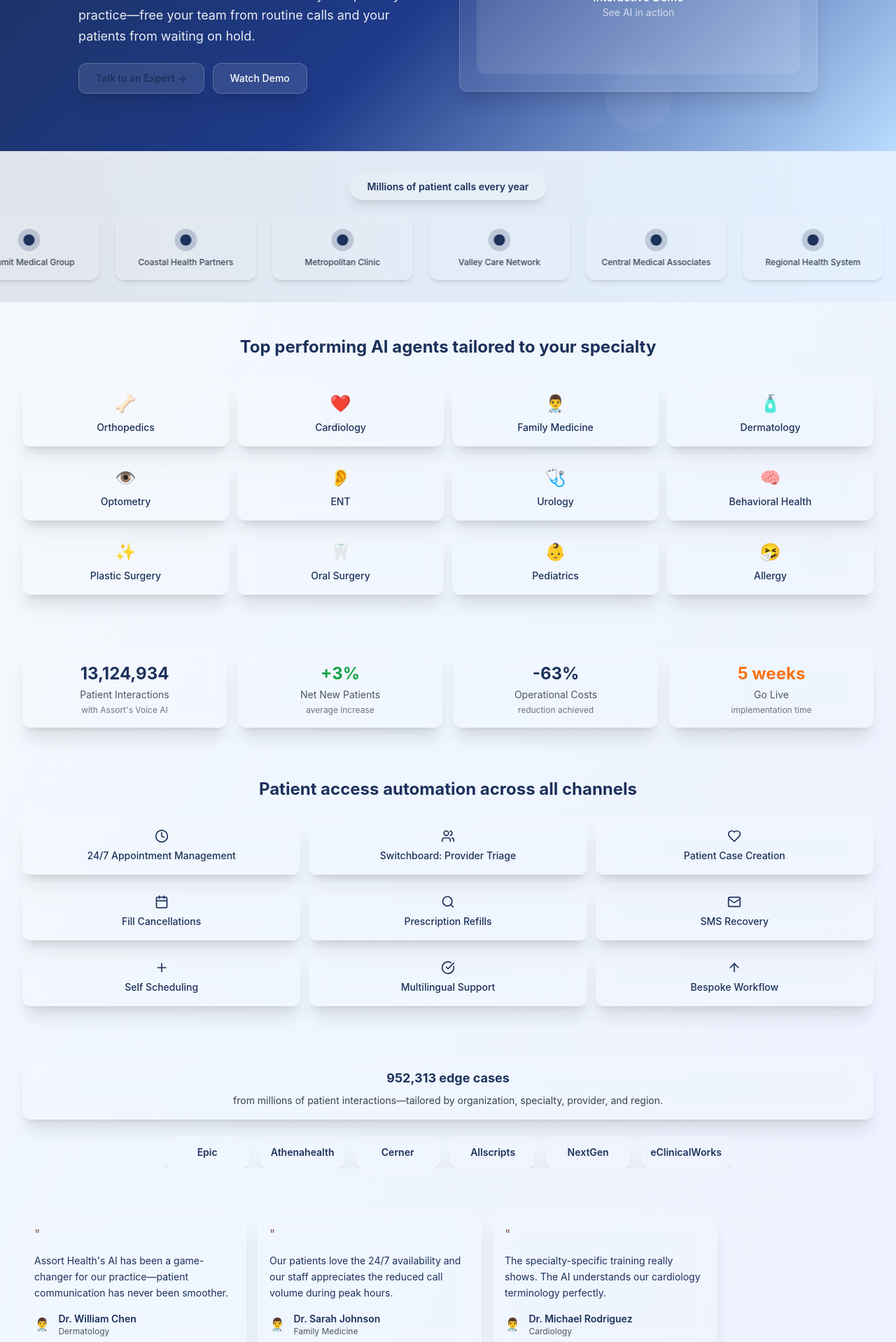
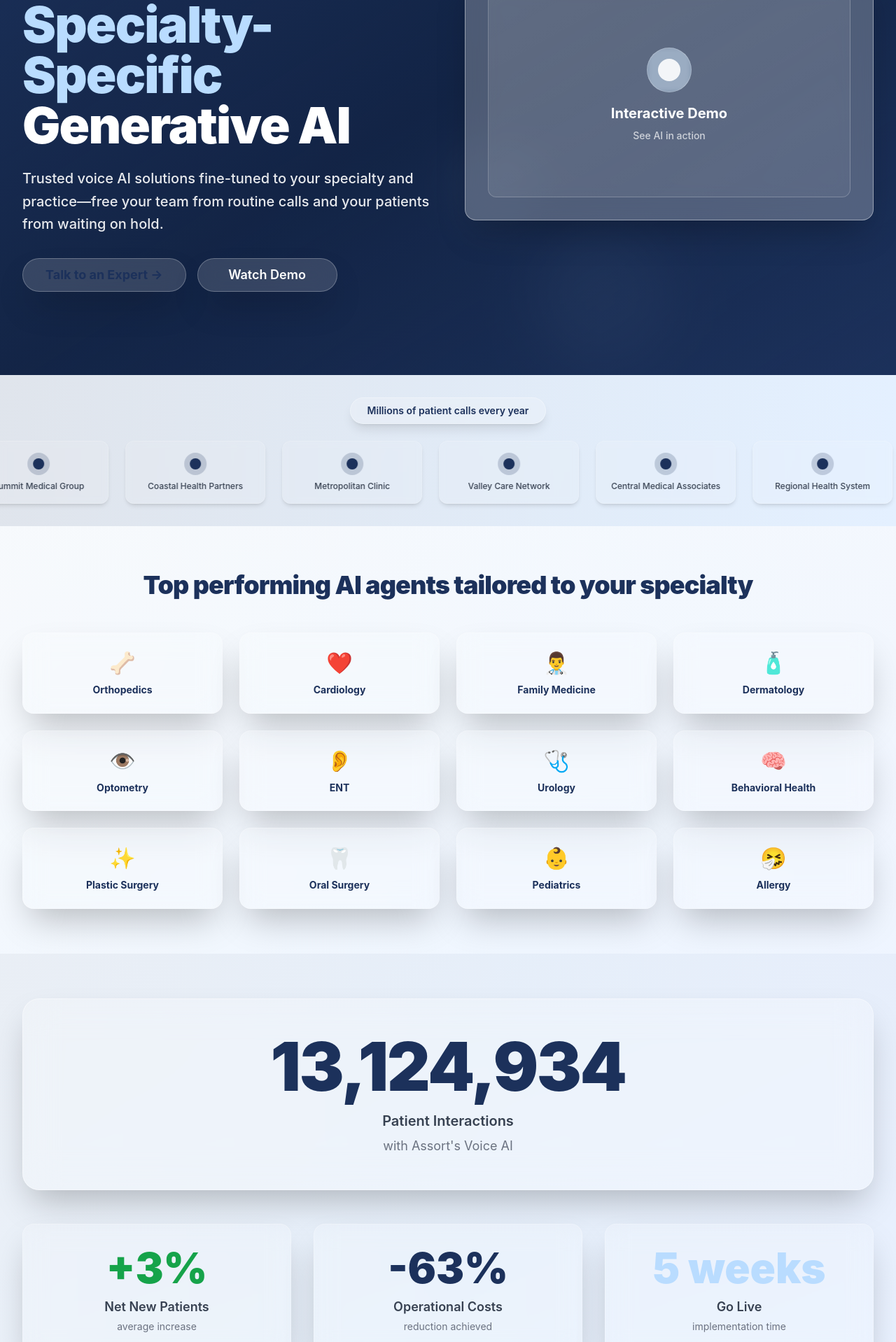
Before and after one commit to sumtzehern/assort-ai-access-web, a React (Vite) app: page / in a window 1280 px wide. Shown: the part 320-2238 px from the top of the page at 70% size. Built offline with nearby package versions, Linux system fonts and the light colour scheme.

Commit message:
Refine homepage design
- Implement requested changes to the specialty grid, hero animation, clinic logos, testimonials, and navigation links.
- Apply the Neptune design principles.

```diff
--- a/src/components/FeaturesSection.tsx
+++ b/src/components/FeaturesSection.tsx
@@ -5,65 +5,77 @@ import { Clock, Users, Calendar, Heart, Search, Mail, Plus, CheckCircle, ArrowUp
 const FeaturesSection = () => {
   const features = [
     {
-      icon: <Clock className="w-5 h-5" />,
-      title: '24/7 Appointment Management'
+      icon: <Clock className="w-6 h-6" />,
+      title: '24/7 Appointment Management',
+      description: 'Round-the-clock scheduling and rescheduling'
     },
     {
-      icon: <Users className="w-5 h-5" />,
-      title: 'Switchboard: Provider Triage'
+      icon: <Users className="w-6 h-6" />,
+      title: 'Switchboard: Provider Triage',
+      description: 'Smart routing and FAQ handling'
     },
     {
-      icon: <Heart className="w-5 h-5" />,
-      title: 'Patient Case Creation'
+      icon: <Heart className="w-6 h-6" />,
+      title: 'Patient Case Creation',
+      description: 'Automated case documentation'
     },
     {
-      icon: <Calendar className="w-5 h-5" />,
-      title: 'Fill Cancellations'
+      icon: <Calendar className="w-6 h-6" />,
+      title: 'Fill Cancellations',
+      description: 'Automatic waitlist management'
     },
     {
-      icon: <Search className="w-5 h-5" />,
-      title: 'Prescription Refills'
+      icon: <Search className="w-6 h-6" />,
+      title: 'Prescription Refills',
+      description: 'Streamlined refill processing'
     },
     {
-      icon: <Mail className="w-5 h-5" />,
-      title: 'SMS Recovery'
+      icon: <Mail className="w-6 h-6" />,
+      title: 'SMS Recovery',
+      description: 'Text-based patient engagement'
     },
     {
-      icon: <Plus className="w-5 h-5" />,
-      title: 'Self Scheduling'
+      icon: <Plus className="w-6 h-6" />,
+      title: 'Self Scheduling',
+      description: 'Patient-driven appointment booking'
     },
     {
-      icon: <CheckCircle className="w-5 h-5" />,
-      title: 'Multilingual Support'
+      icon: <CheckCircle className="w-6 h-6" />,
+      title: 'Multilingual Support',
+      description: 'Global language accessibility'
     },
     {
-      icon: <ArrowUp className="w-5 h-5" />,
-      title: 'Bespoke Workflow'
+      icon: <ArrowUp className="w-6 h-6" />,
+      title: 'Bespoke Workflow',
+      description: 'Custom automation solutions'
     }
   ];
 
   return (
-    <section className="py-10">
+    <section className="py-16 bg-gradient-to-b from-blue-50/30 to-slate-50/50">
       <div className="max-w-7xl mx-auto px-4 sm:px-6 lg:px-8">
-        <div className="text-center mb-6">
-          <h2 className="text-2xl font-bold text-[#1C315B] mb-2">
+        <div className="text-center mb-12">
+          <h2 className="text-4xl font-black text-[#1C315B] mb-4 tracking-tight">
             Patient access automation across all channels
           </h2>
         </div>
 
-        <div className="grid grid-cols-3 gap-3">
+        <div className="grid grid-cols-3 gap-6">
           {features.map((feature, index) => (
             <div
               key={feature.title}
-              className="glass glass-hover rounded-xl p-4 text-center transition-all duration-300 hover:scale-105"
+              className="glass glass-hover rounded-2xl p-6 text-center transition-all duration-300 hover:scale-105 backdrop-blur-md border border-white/30"
               style={{ animationDelay: `${index * 50}ms` }}
             >
-              <div className="text-[#1C315B] mb-2 flex justify-center">
+              <div className="text-[#1C315B] mb-4 flex justify-center">
                 {feature.icon}
               </div>
-              <h3 className="text-sm font-medium text-[#1C315B]">
+              <h3 className="text-lg font-bold text-[#1C315B] mb-2 leading-tight">
                 {feature.title}
               </h3>
+              <p className="text-sm text-gray-600 font-medium">
+                {feature.description}
+              </p>
             </div>
           ))}
         </div>
--- a/src/components/HeroSection.tsx
+++ b/src/components/HeroSection.tsx
@@ -4,52 +4,56 @@ import { Button } from '@/components/ui/button';
 
 const HeroSection = () => {
   return (
-    <section className="relative hero-gradient min-h-[60vh] flex items-center overflow-hidden">
-      {/* Animated background elements */}
+    <section className="relative hero-gradient min-h-screen flex items-center overflow-hidden">
+      {/* Advanced animated background particles */}
       <div className="absolute inset-0 overflow-hidden">
-        <div className="absolute top-1/4 left-1/4 w-32 h-32 bg-white/5 rounded-full animate-float"></div>
-        <div className="absolute top-3/4 right-1/4 w-24 h-24 bg-white/5 rounded-full animate-float" style={{ animationDelay: '1s' }}></div>
-        <div className="absolute top-1/2 left-3/4 w-40 h-40 bg-white/3 rounded-full animate-float" style={{ animationDelay: '2s' }}></div>
+        <div className="absolute top-1/4 left-1/4 w-64 h-64 bg-white/3 rounded-full animate-float blur-xl"></div>
+        <div className="absolute top-3/4 right-1/4 w-48 h-48 bg-[#B9DCFF]/20 rounded-full animate-float blur-2xl" style={{ animationDelay: '1s' }}></div>
+        <div className="absolute top-1/2 left-3/4 w-80 h-80 bg-white/2 rounded-full animate-float blur-3xl" style={{ animationDelay: '2s' }}></div>
+        <div className="absolute bottom-1/4 left-1/2 w-32 h-32 bg-[#B9DCFF]/15 rounded-full animate-float blur-xl" style={{ animationDelay: '3s' }}></div>
+
+        {/* Gradient overlay for depth */}
+        <div className="absolute inset-0 bg-gradient-to-br from-[#1C315B]/80 via-[#142648]/70 to-[#1C315B]/90"></div>
       </div>
 
       {/* Content */}
-      <div className="relative max-w-7xl mx-auto px-4 sm:px-6 lg:px-8 py-16">
-        <div className="grid grid-cols-1 lg:grid-cols-2 gap-8 items-center">
-          <div className="text-white space-y-6">
-            <div className="space-y-4">
-              <h1 className="text-4xl lg:text-5xl font-bold leading-tight">
+      <div className="relative max-w-7xl mx-auto px-4 sm:px-6 lg:px-8 py-20">
+        <div className="grid grid-cols-1 lg:grid-cols-2 gap-12 items-center">
+          <div className="text-white space-y-8">
+            <div className="space-y-6">
+              <h1 className="text-5xl lg:text-7xl font-black leading-[1.1] tracking-tight">
                 Answer Calls with
-                <span className="block text-[#B9DCFF]">
+                <span className="block text-[#B9DCFF] font-black">
                   Specialty-Specific
                 </span>
-                <span className="block">
+                <span className="block font-black">
                   Generative AI
                 </span>
               </h1>
-              <p className="text-lg text-white/90 leading-relaxed max-w-lg">
+              <p className="text-xl text-white/90 leading-relaxed max-w-2xl font-medium">
                 Trusted voice AI solutions fine-tuned to your specialty and practice—free your team from routine calls and your patients from waiting on hold.
               </p>
             </div>
 
-            <div className="flex flex-col sm:flex-row gap-3">
-              <Button size="lg" className="glass-button bg-white text-[#1C315B] hover:bg-white/90 px-6 py-3 font-semibold rounded-lg">
+            <div className="flex flex-col sm:flex-row gap-4">
+              <Button size="lg" className="glass-button bg-white text-[#1C315B] hover:bg-white/90 px-8 py-4 text-lg font-bold rounded-full h-12 min-w-[200px]">
                 Talk to an Expert →
               </Button>
-              <Button variant="outline" size="lg" className="glass-button border-white/30 text-white hover:bg-white/10 px-6 py-3 rounded-lg">
+              <Button variant="outline" size="lg" className="glass-button border-2 border-[#B9DCFF]/50 text-white hover:bg-[#B9DCFF]/10 hover:border-[#B9DCFF] px-8 py-4 text-lg font-semibold rounded-full h-12 min-w-[200px]">
                 Watch Demo
               </Button>
             </div>
           </div>
 
           <div className="relative">
-            <div className="glass rounded-xl p-6">
-              <div className="aspect-video bg-white/10 rounded-lg flex items-center justify-center">
+            <div className="glass-strong rounded-2xl p-8 backdrop-blur-xl">
+              <div className="aspect-video bg-gradient-to-br from-white/10 to-white/5 rounded-xl flex items-center justify-center border border-white/20">
                 <div className="text-center text-white">
-                  <div className="w-12 h-12 bg-white/20 rounded-full flex items-center justify-center mx-auto mb-3">
-                    <div className="w-6 h-6 bg-white rounded-full"></div>
+                  <div className="w-16 h-16 bg-[#B9DCFF]/30 rounded-full flex items-center justify-center mx-auto mb-4 backdrop-blur-sm border border-white/20">
+                    <div className="w-8 h-8 bg-white rounded-full animate-pulse"></div>
                   </div>
-                  <p className="font-medium">Interactive Demo</p>
-                  <p className="text-sm text-white/70">See AI in action</p>
+                  <p className="text-xl font-bold mb-2">Interactive Demo</p>
+                  <p className="text-sm text-white/70 font-medium">See AI in action</p>
                 </div>
               </div>
             </div>
--- a/src/components/SpecialtiesSection.tsx
+++ b/src/components/SpecialtiesSection.tsx
@@ -18,25 +18,25 @@ const SpecialtiesSection = () => {
   ];
 
   return (
-    <section className="py-12">
+    <section className="py-16 bg-gradient-to-b from-slate-50/50 to-blue-50/30">
       <div className="max-w-7xl mx-auto px-4 sm:px-6 lg:px-8">
-        <div className="text-center mb-8">
-          <h2 className="text-2xl font-bold text-[#1C315B] mb-2">
+        <div className="text-center mb-12">
+          <h2 className="text-4xl font-black text-[#1C315B] mb-4 tracking-tight">
             Top performing AI agents tailored to your specialty
           </h2>
         </div>
 
-        <div className="grid grid-cols-3 md:grid-cols-4 gap-3">
+        <div className="grid grid-cols-4 gap-6">
           {specialties.map((specialty, index) => (
             <div
               key={specialty.name}
-              className="glass glass-hover rounded-xl p-4 text-center transition-all duration-300 hover:scale-105 cursor-pointer"
-              style={{ animationDelay: `${index * 50}ms` }}
+              className="glass glass-hover rounded-2xl p-6 text-center transition-all duration-300 hover:scale-105 cursor-pointer group border border-white/30 backdrop-blur-md"
+              style={{ animationDelay: `${index * 75}ms` }}
             >
-              <div className="text-2xl mb-2 group-hover:scale-110 transition-transform duration-300">
+              <div className="text-3xl mb-3 group-hover:scale-110 transition-transform duration-300">
                 {specialty.icon}
               </div>
-              <h3 className="text-sm font-medium text-[#1C315B]">
+              <h3 className="text-sm font-bold text-[#1C315B] leading-tight">
                 {specialty.name}
               </h3>
             </div>
--- a/src/components/StatsSection.tsx
+++ b/src/components/StatsSection.tsx
@@ -38,43 +38,46 @@ const StatsSection = () => {
   }, []);
 
   return (
-    <section className="py-8">
+    <section className="py-16 bg-gradient-to-br from-[#1C315B]/5 to-[#B9DCFF]/10">
       <div className="max-w-7xl mx-auto px-4 sm:px-6 lg:px-8">
-        <div className="grid grid-cols-1 md:grid-cols-4 gap-4">
-          {/* Patient Interactions */}
-          <div className="glass rounded-xl p-4 text-center hover:scale-105 transition-all duration-300">
-            <div className="text-2xl font-bold text-[#1C315B] mb-1">
+        {/* Primary big number */}
+        <div className="text-center mb-12">
+          <div className="glass-strong rounded-3xl p-12 mb-8 backdrop-blur-xl border border-white/30">
+            <div className="text-8xl font-black text-[#1C315B] mb-4 tracking-tight">
               {patientInteractions.toLocaleString()}
             </div>
-            <div className="text-gray-600 text-sm">Patient Interactions</div>
-            <div className="text-xs text-gray-500 mt-1">with Assort's Voice AI</div>
+            <div className="text-xl text-gray-700 font-semibold">Patient Interactions</div>
+            <div className="text-lg text-gray-500 mt-2">with Assort's Voice AI</div>
           </div>
+        </div>
 
+        {/* Three mixed-size panels */}
+        <div className="grid grid-cols-1 md:grid-cols-3 gap-8">
           {/* Net New Patients */}
-          <div className="glass rounded-xl p-4 text-center hover:scale-105 transition-all duration-300">
-            <div className="text-2xl font-bold text-green-600 mb-1">
+          <div className="glass rounded-2xl p-8 text-center hover:scale-105 transition-all duration-300 backdrop-blur-md border border-white/30">
+            <div className="text-6xl font-black text-green-600 mb-3">
               +{newPatients}%
             </div>
-            <div className="text-gray-600 text-sm">Net New Patients</div>
-            <div className="text-xs text-gray-500 mt-1">average increase</div>
+            <div className="text-lg text-gray-700 font-semibold mb-1">Net New Patients</div>
+            <div className="text-sm text-gray-500">average increase</div>
           </div>
 
           {/* Operational Costs */}
-          <div className="glass rounded-xl p-4 text-center hover:scale-105 transition-all duration-300">
-            <div className="text-2xl font-bold text-[#1C315B] mb-1">
+          <div className="glass rounded-2xl p-8 text-center hover:scale-105 transition-all duration-300 backdrop-blur-md border border-white/30">
+            <div className="text-6xl font-black text-[#1C315B] mb-3">
               -{operationalCosts}%
             </div>
-            <div className="text-gray-600 text-sm">Operational Costs</div>
-            <div className="text-xs text-gray-500 mt-1">reduction achieved</div>
+            <div className="text-lg text-gray-700 font-semibold mb-1">Operational Costs</div>
+            <div className="text-sm text-gray-500">reduction achieved</div>
           </div>
 
           {/* Go Live */}
-          <div className="glass rounded-xl p-4 text-center hover:scale-105 transition-all duration-300">
-            <div className="text-2xl font-bold text-orange-500 mb-1">
+          <div className="glass rounded-2xl p-8 text-center hover:scale-105 transition-all duration-300 backdrop-blur-md border border-white/30">
+            <div className="text-6xl font-black text-[#B9DCFF] mb-3">
               {goLive} weeks
             </div>
-            <div className="text-gray-600 text-sm">Go Live</div>
-            <div className="text-xs text-gray-500 mt-1">implementation time</div>
+            <div className="text-lg text-gray-700 font-semibold mb-1">Go Live</div>
+            <div className="text-sm text-gray-500">implementation time</div>
           </div>
         </div>
       </div>
--- a/src/components/TestimonialsSection.tsx
+++ b/src/components/TestimonialsSection.tsx
@@ -6,41 +6,54 @@ const TestimonialsSection = () => {
     {
       quote: "Assort Health's AI has been a game-changer for our practice—patient communication has never been smoother.",
       author: "Dr. William Chen",
-      title: "Dermatology"
+      title: "Dermatology",
+      image: "https://images.unsplash.com/photo-1612349317150-e413f6a5b16d?w=400&h=400&fit=crop&crop=face"
     },
     {
       quote: "Our patients love the 24/7 availability and our staff appreciates the reduced call volume during peak hours.",
       author: "Dr. Sarah Johnson",
-      title: "Family Medicine"
+      title: "Family Medicine",
+      image: "https://images.unsplash.com/photo-1559839734-2b71ea197ec2?w=400&h=400&fit=crop&crop=face"
     },
     {
       quote: "The specialty-specific training really shows. The AI understands our cardiology terminology perfectly.",
       author: "Dr. Michael Rodriguez",
-      title: "Cardiology"
+      title: "Cardiology",
+      image: "https://images.unsplash.com/photo-1582750433449-648ed127bb54?w=400&h=400&fit=crop&crop=face"
     }
   ];
 
   return (
-    <section className="py-8">
+    <section className="py-16 bg-[#1C315B]">
       <div className="max-w-7xl mx-auto px-4 sm:px-6 lg:px-8">
+        <div className="text-center mb-12">
+          <h2 className="text-4xl font-black text-white mb-4 tracking-tight">
+            Trusted by Healthcare Professionals
+          </h2>
+        </div>
+
         <div className="overflow-x-auto">
-          <div className="flex space-x-4 w-max">
+          <div className="flex space-x-8 w-max pb-4">
             {testimonials.map((testimonial, index) => (
               <div
                 key={index}
-                className="glass rounded-xl p-4 w-80 hover:scale-105 transition-all duration-300"
+                className="glass rounded-2xl p-8 w-96 hover:scale-105 transition-all duration-300 backdrop-blur-xl border border-white/20"
               >
-                <div className="text-lg mb-3">"</div>
-                <p className="text-[#1C315B] text-sm leading-relaxed mb-4">
+                <div className="text-3xl mb-6 text-[#B9DCFF]">"</div>
+                <p className="text-white text-lg leading-relaxed mb-8 font-medium">
                   {testimonial.quote}
                 </p>
                 <div className="flex items-center">
-                  <div className="text-lg mr-3">👨‍⚕️</div>
+                  <img
+                    src={testimonial.image}
+                    alt={testimonial.author}
+                    className="w-14 h-14 rounded-full mr-4 object-cover border-2 border-[#B9DCFF]/30"
+                  />
                   <div>
-                    <div className="text-[#1C315B] font-semibold text-sm">
+                    <div className="text-white font-bold text-lg">
                       {testimonial.author}
                     </div>
-                    <div className="text-gray-600 text-xs">
+                    <div className="text-[#B9DCFF] text-sm font-medium">
                       {testimonial.title}
                     </div>
                   </div>
--- a/src/index.css
+++ b/src/index.css
@@ -77,19 +77,24 @@
   }
 }
 
-/* Glass-morphic animations */
+/* Advanced glass-morphic animations */
 @keyframes float {
-  0%, 100% { transform: translateY(0px); }
-  50% { transform: translateY(-10px); }
+  0%, 100% { transform: translateY(0px) rotate(0deg); }
+  33% { transform: translateY(-15px) rotate(1deg); }
+  66% { transform: translateY(-5px) rotate(-1deg); }
 }
 
 @keyframes pulse-glow {
-  0%, 100% { box-shadow: 0 0 20px rgba(185, 220, 255, 0.3); }
-  50% { box-shadow: 0 0 40px rgba(185, 220, 255, 0.6); }
+  0%, 100% {
+    box-shadow: 0 0 30px rgba(185, 220, 255, 0.3), 0 0 60px rgba(185, 220, 255, 0.1);
+  }
+  50% {
+    box-shadow: 0 0 50px rgba(185, 220, 255, 0.6), 0 0 100px rgba(185, 220, 255, 0.2);
+  }
 }
 
 @keyframes slideInUp {
-  from { transform: translateY(30px); opacity: 0; }
+  from { transform: translateY(40px); opacity: 0; }
   to { transform: translateY(0); opacity: 1; }
 }
 
@@ -103,27 +108,48 @@
   100% { transform: translateX(-50%); }
 }
 
-.animate-float { animation: float 4s ease-in-out infinite; }
-.animate-pulse-glow { animation: pulse-glow 3s ease-in-out infinite; }
+@keyframes particle-drift {
+  0%, 100% {
+    transform: translateY(0px) translateX(0px);
+    opacity: 0.3;
+  }
+  25% {
+    transform: translateY(-20px) translateX(10px);
+    opacity: 0.6;
+  }
+  50% {
+    transform: translateY(-30px) translateX(-5px);
+    opacity: 0.8;
+  }
+  75% {
+    transform: translateY(-10px) translateX(15px);
+    opacity: 0.4;
+  }
+}
+
+.animate-float { animation: float 6s ease-in-out infinite; }
+.animate-pulse-glow { animation: pulse-glow 4s ease-in-out infinite; }
 .animate-slide-up { animation: slideInUp 0.8s ease-out; }
-.animate-gradient { animation: gradient-shift 8s ease infinite; }
-.animate-scroll { animation: scroll 40s linear infinite; }
+.animate-gradient { animation: gradient-shift 12s ease infinite; }
+.animate-scroll { animation: scroll 50s linear infinite; }
+.animate-particle-drift { animation: particle-drift 8s ease-in-out infinite; }
 
-/* Glass-morphic utilities */
+/* Enhanced glass-morphic utilities */
 .glass {
-  @apply bg-white/10 backdrop-blur-md border border-white/20 shadow-xl;
+  @apply bg-white/15 backdrop-blur-lg border border-white/25 shadow-2xl;
 }
 
 .glass-strong {
-  @apply bg-white/20 backdrop-blur-lg border border-white/30 shadow-2xl;
+  @apply bg-white/25 backdrop-blur-xl border border-white/40 shadow-2xl;
 }
 
 .glass-dark {
-  @apply bg-black/10 backdrop-blur-md border border-white/10;
+  @apply bg-black/15 backdrop-blur-lg border border-white/15 shadow-2xl;
 }
 
 .glass-hover {
-  @apply hover:bg-white/20 hover:border-white/40 hover:shadow-2xl;
+  @apply hover:bg-white/25 hover:border-white/50 hover:shadow-2xl hover:shadow-[#B9DCFF]/20;
+  transition: all 0.3s cubic-bezier(0.4, 0, 0.2, 1);
 }
 
 .text-gradient {
@@ -134,9 +160,38 @@
 }
 
 .hero-gradient {
-  background: linear-gradient(135deg, rgb(28 49 91) 0%, rgb(30 58 138) 50%, rgb(185 220 255) 100%);
+  background: linear-gradient(135deg,
+    rgb(28 49 91) 0%,
+    rgb(20 38 72) 25%,
+    rgb(16 32 64) 50%,
+    rgb(20 38 72) 75%,
+    rgb(28 49 91) 100%);
 }
 
 .glass-button {
-  @apply glass glass-hover transition-all duration-300 hover:scale-105;
+  @apply glass glass-hover transition-all duration-300 hover:scale-105 hover:shadow-xl;
 }
+
+/* Neptune-inspired enhancements */
+.feature-card {
+  @apply glass rounded-2xl p-6 transition-all duration-300 hover:scale-105 hover:shadow-2xl;
+  background: linear-gradient(145deg, rgba(255,255,255,0.1), rgba(255,255,255,0.05));
+  backdrop-filter: blur(20px);
+  border: 1px solid rgba(255,255,255,0.2);
+}
+
+.testimonial-card {
+  @apply glass rounded-2xl p-8 transition-all duration-300 hover:scale-105;
+  background: linear-gradient(145deg, rgba(255,255,255,0.15), rgba(255,255,255,0.05));
+  backdrop-filter: blur(25px);
+  border: 1px solid rgba(255,255,255,0.25);
+}
+
+/* Blur utilities for background elements */
+.blur-xs { filter: blur(2px); }
+.blur-sm { filter: blur(4px); }
+.blur-md { filter: blur(8px); }
+.blur-lg { filter: blur(16px); }
+.blur-xl { filter: blur(24px); }
+.blur-2xl { filter: blur(40px); }
+.blur-3xl { filter: blur(64px); }
```
